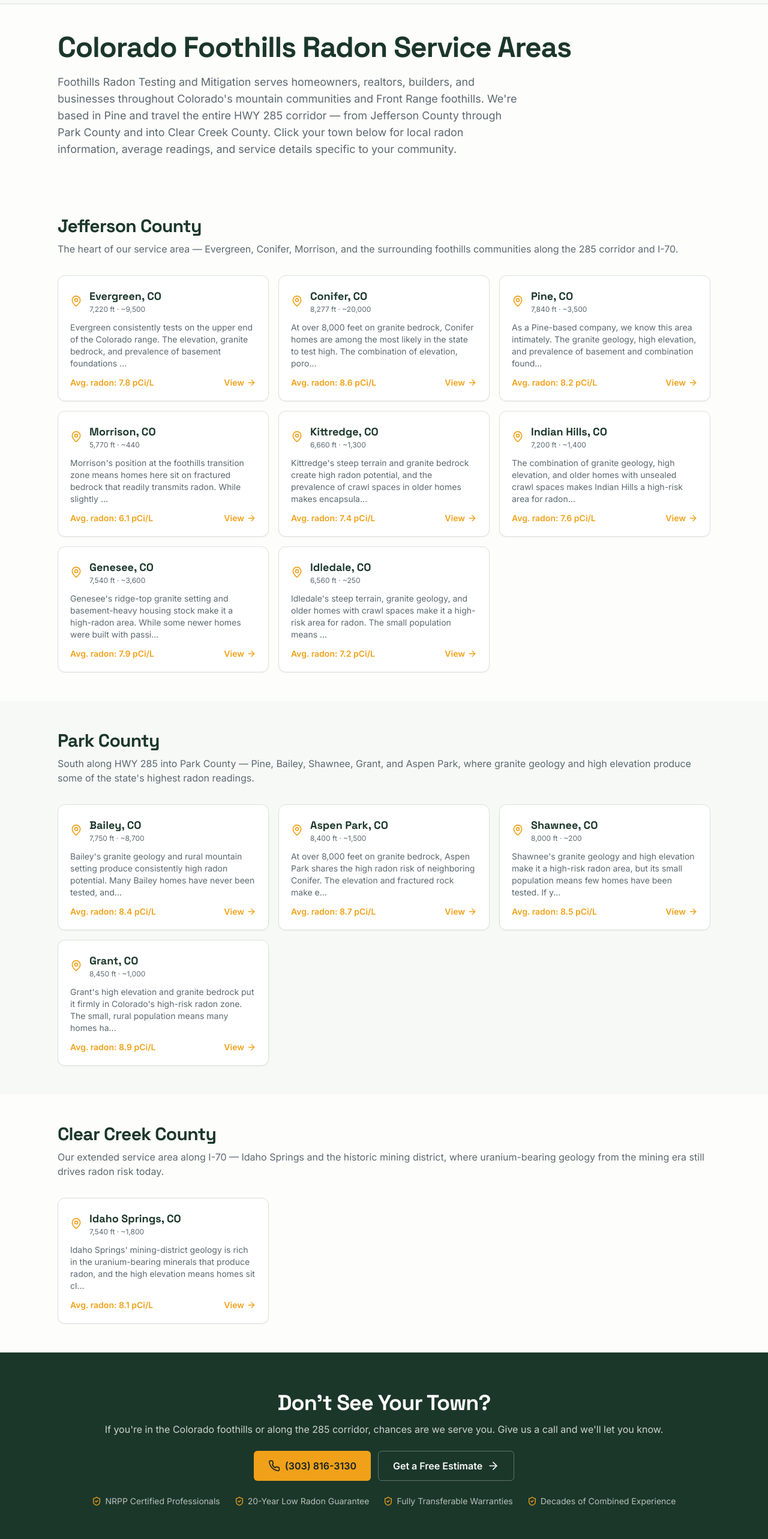
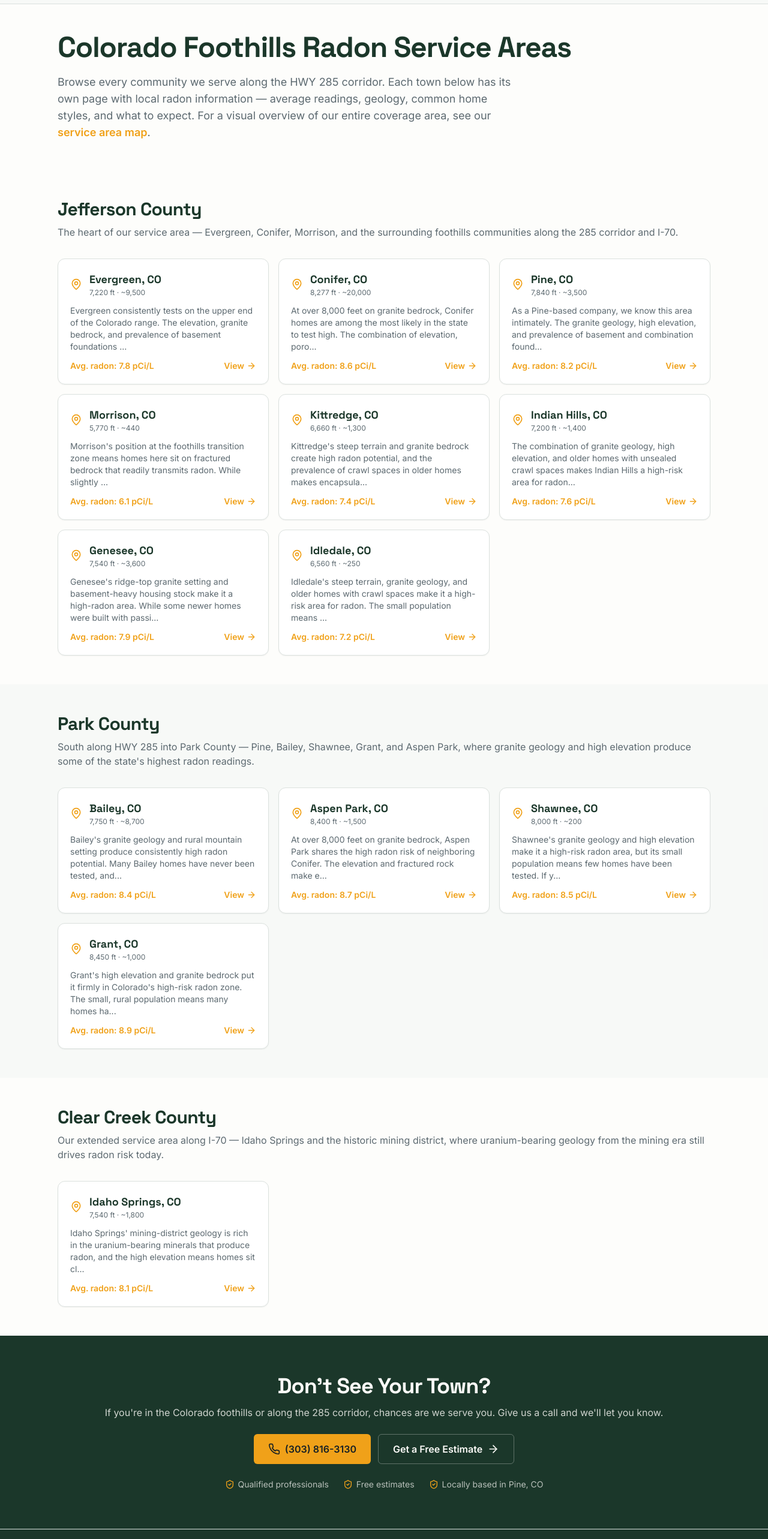
Before and after one commit to chetrodell-art/foothills-radon, a React (Vite) app: page /locations in a window 1280 px wide. Shown: the part 180-2746 px from the top of the page at 60% size. Built offline with nearby package versions, Linux system fonts and the light colour scheme; the HTML template or start-up script is replaced by a standard one.

Commit message:
backup: src/pages/LocationsHub.tsx

```diff
--- a/src/pages/LocationsHub.tsx
+++ b/src/pages/LocationsHub.tsx
@@ -33,7 +33,7 @@ const LocationsHub = () => {
           <ScrollReveal>
             <h1 className="font-heading text-4xl font-bold text-primary sm:text-5xl">Colorado Foothills Radon Service Areas</h1>
             <p className="mt-5 max-w-3xl text-lg text-muted-foreground">
-              Foothills Radon Testing and Mitigation serves homeowners, realtors, builders, and businesses throughout Colorado's mountain communities and Front Range foothills. We're based in Pine and travel the entire HWY 285 corridor — from Jefferson County through Park County and into Clear Creek County. Click your town below for local radon information, average readings, and service details specific to your community.
+              Browse every community we serve along the HWY 285 corridor. Each town below has its own page with local radon information — average readings, geology, common home styles, and what to expect. For a visual overview of our entire coverage area, see our <Link to="/service-area" className="font-semibold text-accent hover:underline">service area map</Link>.
             </p>
           </ScrollReveal>
         </div>
@@ -95,9 +95,9 @@ const LocationsHub = () => {
                 </Link>
               </div>
               <div className="mt-6 flex flex-wrap items-center justify-center gap-x-6 gap-y-2 text-sm text-primary-foreground/70">
-                {company.certifications.map((c) => (
-                  <span key={c} className="flex items-center gap-1.5"><ShieldCheck className="h-4 w-4 text-accent" /> {c}</span>
-                ))}
+                <span className="flex items-center gap-1.5"><ShieldCheck className="h-4 w-4 text-accent" /> Qualified professionals</span>
+                <span className="flex items-center gap-1.5"><ShieldCheck className="h-4 w-4 text-accent" /> Free estimates</span>
+                <span className="flex items-center gap-1.5"><ShieldCheck className="h-4 w-4 text-accent" /> Locally based in Pine, CO</span>
               </div>
             </div>
           </ScrollReveal>
```
